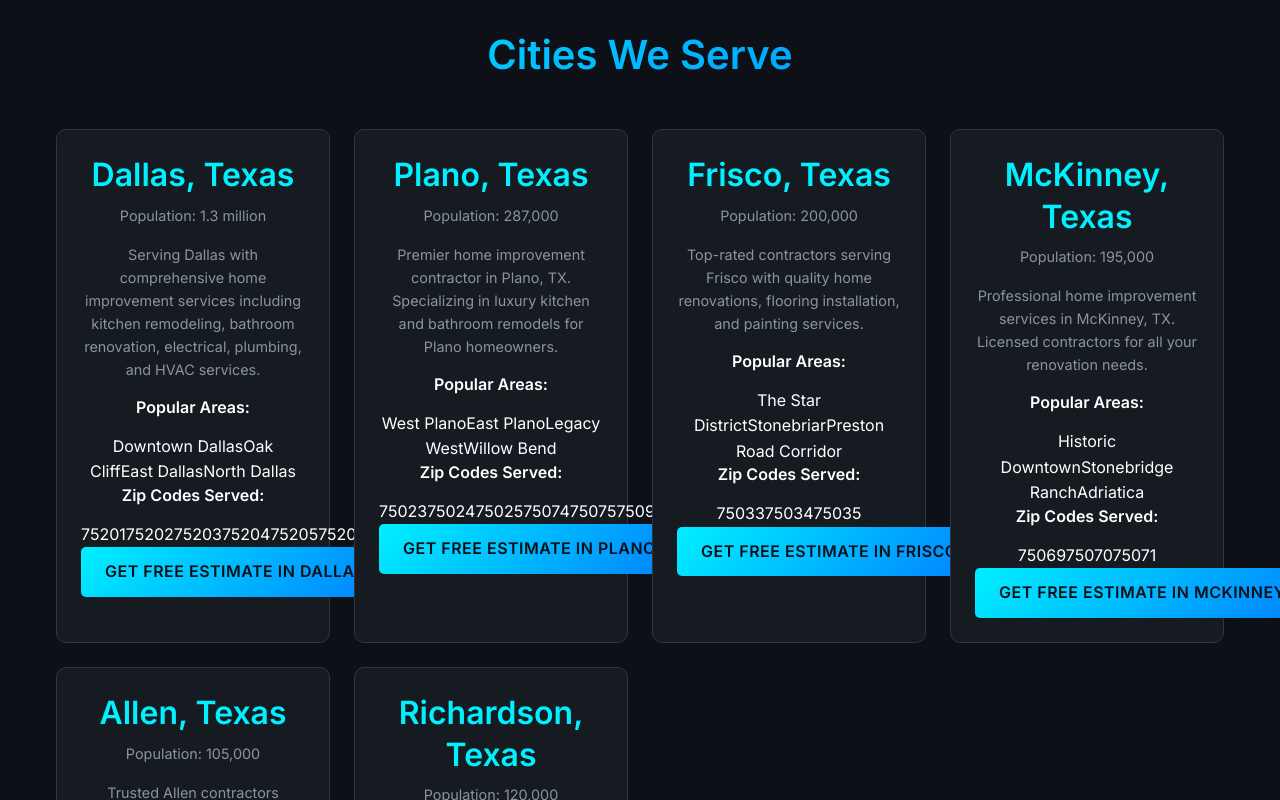
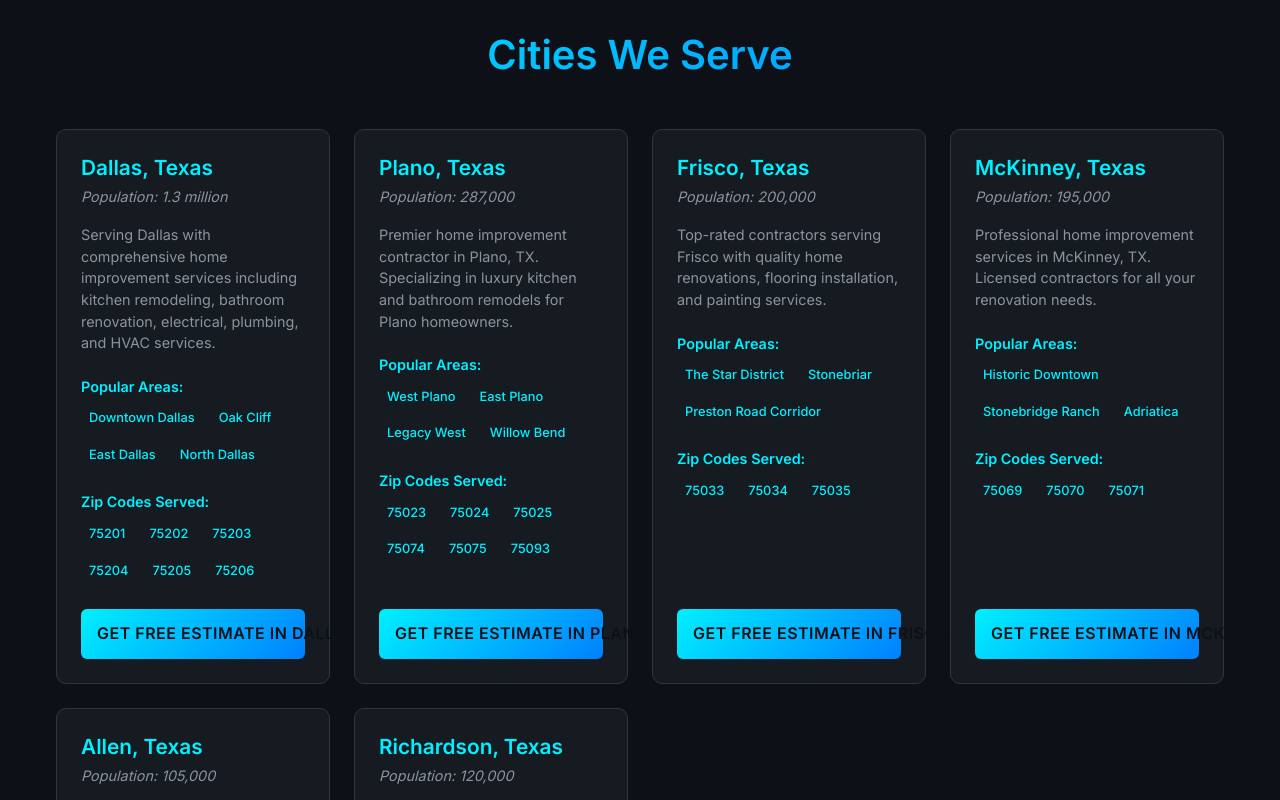
Before and after one commit to thejdmckinney/metroplexpros.com, a Next.js app: page /service-areas in a window 1280 px wide. Shown: the part 760-1560 px from the top of the page. Built offline with nearby package versions, Linux system fonts and the light colour scheme.

Commit message:
Remove pricing from services and fix cities we serve card styling

```diff
--- a/styles/globals.css
+++ b/styles/globals.css
@@ -960,8 +960,10 @@ textarea.form-control {
   border: 1px solid var(--color-border);
   border-radius: 10px;
   padding: 1.5rem;
-  text-align: center;
   transition: all 0.3s ease;
+  display: flex;
+  flex-direction: column;
+  min-height: 100%;
 }
 
 .area-card:hover {
@@ -984,6 +986,69 @@ textarea.form-control {
 .area-card p {
   color: var(--color-text-muted);
   font-size: 0.9rem;
+}
+
+.area-header {
+  text-align: left;
+  margin-bottom: 1rem;
+}
+
+.area-header h3 {
+  color: var(--color-accent);
+  font-size: 1.3rem;
+  margin-bottom: 0.25rem;
+}
+
+.population {
+  font-size: 0.85rem;
+  color: var(--color-text-muted);
+  font-style: italic;
+  margin: 0;
+}
+
+.area-description {
+  text-align: left;
+  margin-bottom: 1.5rem;
+  line-height: 1.5;
+  color: var(--color-text);
+}
+
+.area-highlights, .zip-codes {
+  text-align: left;
+  margin-bottom: 1.5rem;
+}
+
+.area-highlights h4, .zip-codes h4 {
+  font-size: 0.9rem;
+  color: var(--color-accent);
+  margin-bottom: 0.5rem;
+  font-weight: 600;
+}
+
+.highlights-list, .zip-list {
+  display: flex;
+  flex-wrap: wrap;
+  gap: 0.5rem;
+}
+
+.highlight-tag, .zip-tag {
+  background: var(--color-accent-20);
+  color: var(--color-accent);
+  padding: 0.25rem 0.5rem;
+  border-radius: 4px;
+  font-size: 0.8rem;
+  font-weight: 500;
+}
+
+.area-cta {
+  width: 100%;
+  margin-top: auto;
+  padding: 0.75rem 1rem;
+  text-align: center;
+  border-radius: 6px;
+  text-decoration: none;
+  font-weight: 600;
+  transition: all 0.3s ease;
 }
 
 /* Responsive Design */
```
Also changed, not shown: pages/services.js (+8 -17 lines).
